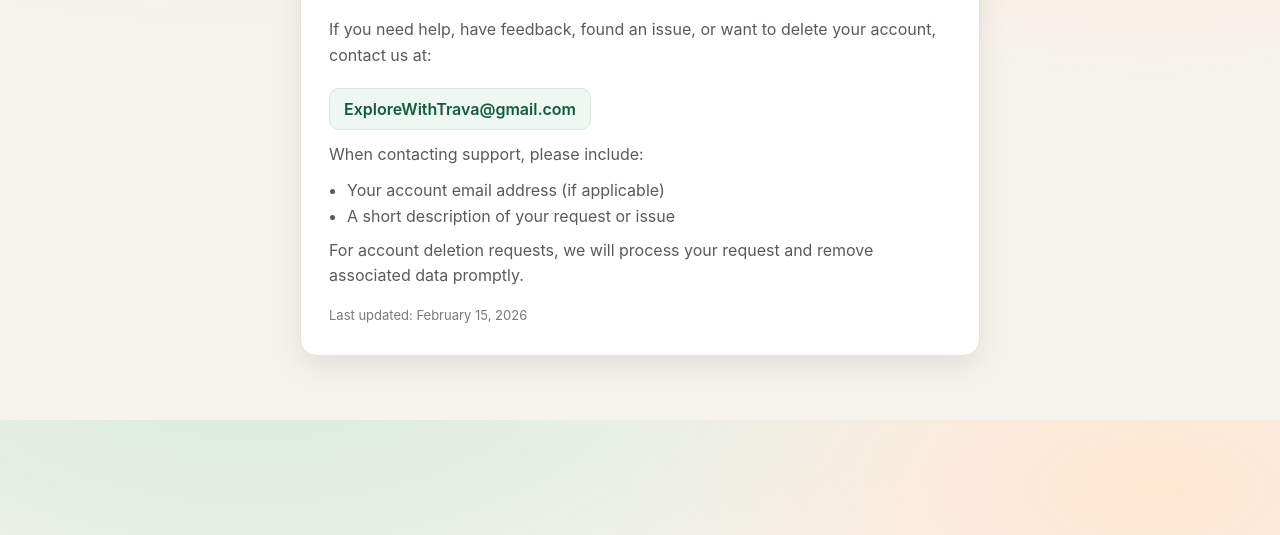
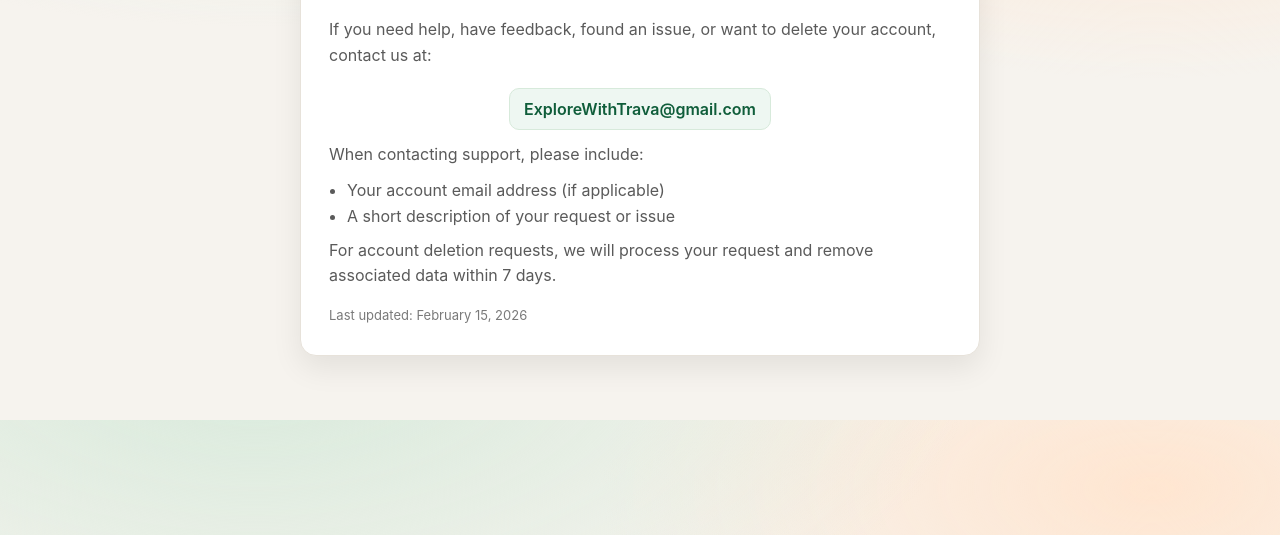
Before and after one commit to j1365bauer/account-deletion, a plain HTML site: page index.html in a window 1280 px wide. Shown: the part 265-800 px from the top of the page. Drawn offline with Linux system fonts and the light colour scheme.

Commit message:
Update deletion period and align email address to centre

```diff
--- a/index.html
+++ b/index.html
@@ -64,6 +64,9 @@
         font-family: "Inter", "Segoe UI", sans-serif;
         border: 1px solid #d7eadb;
       }
+      .email-wrap {
+        text-align: center;
+      }
       ul {
         margin: 8px 0 0 18px;
         padding: 0;
@@ -103,13 +106,15 @@
           <h1>Trava Support</h1>
         </header>
         <p>If you need help, have feedback, found an issue, or want to delete your account, contact us at:</p>
-        <div class="email">ExploreWithTrava@gmail.com</div>
+        <div class="email-wrap">
+          <div class="email">ExploreWithTrava@gmail.com</div>
+        </div>
         <p>When contacting support, please include:</p>
         <ul>
           <li>Your account email address (if applicable)</li>
           <li>A short description of your request or issue</li>
         </ul>
-        <p>For account deletion requests, we will process your request and remove associated data promptly.</p>
+        <p>For account deletion requests, we will process your request and remove associated data within 7 days.</p>
         <footer>Last updated: February 15, 2026</footer>
       </div>
     </main>
```
